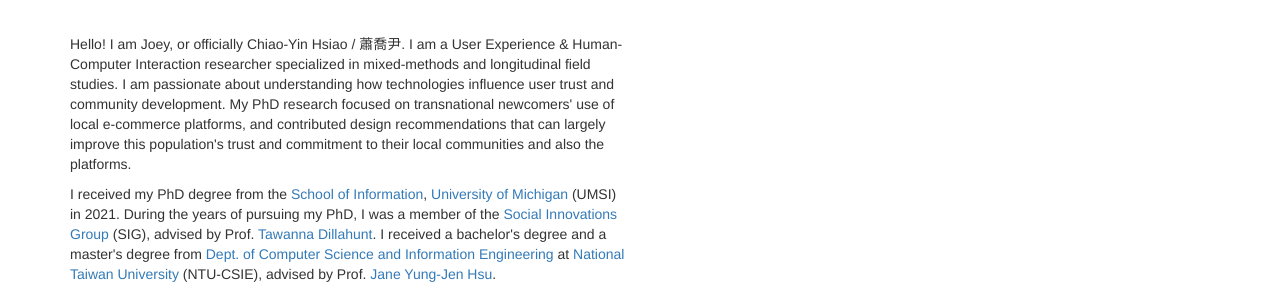
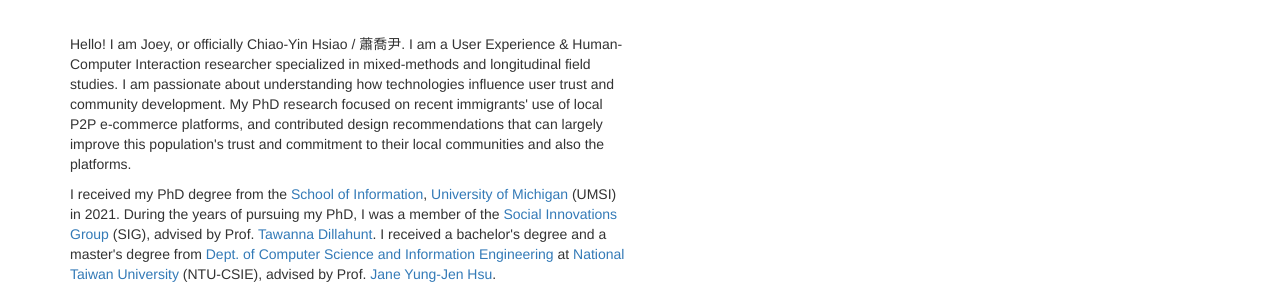
Before and after one commit to joeycyhsiao/joeycyhsiao.github.io, a Jekyll site: the page built from _posts/archive/2017-05-06-CHI.markdown, in a window 1280 px wide and 900 px high. Shown: the part 156-444 px from the top of the window. Built offline with Jekyll 4.4.1, drawn with Linux system fonts in a browser that asks for light colours; nearby versions of some CDN libraries; library files that are not in the unit come from our copies; some of the changed text lies outside the part shown.

Commit message:
Regular updates

```diff
--- a/_data/papers.yml
+++ b/_data/papers.yml
@@ -3,6 +3,7 @@
   title: "Exploring Email-Prompted Information Needs"
   year: "2021"
   venue: To Appear in <i>Proc. of the ACM Human-Computer Interaction</i>, Vol. 5, CSCW 2
+  info: "Honorable Mention; Presenter"
   file:
     - url: "Hsiao_PACMHCI21_preprint.pdf"
 
@@ -24,7 +25,7 @@
     - url: "Dillahunt_CHI21.pdf"
 
 - paper:
-  authors: Dillahunt, T. R. and <b>Hsiao, J. C.-Y.</b>.
+  authors: Dillahunt, T. R. and <b>Hsiao, J. C.-Y.</b>
   title: "SkillsIdentifier: A Tool to Promote Career Identity and Self-efficacy Among Underrepresented Job Seekers"
   year: "2021"
   info: "Presenter"
@@ -33,7 +34,7 @@
     - url: "Dillahunt_HICSS21.pdf"
 
 - paper:
-  authors: Dillahunt T. R. and <b>Hsiao, J. C.-Y.</b>.
+  authors: Dillahunt T. R. and <b>Hsiao, J. C.-Y.</b>
   title: "Positive Feedback and Self-reflection: Features to Support Self-efficacy among Resource-constrained Job Seekers"
   year: "2020"
   venue: In <i>Proc. of CHI'20</i>
--- a/_data/past.yml
+++ b/_data/past.yml
@@ -7,7 +7,7 @@
       - paper:
         url: "Hsiao_PACMHCI21_preprint.pdf"
         type: "Full Paper to Appear"
-        venue: "ACM CSCW 2021"
+        venue: "*Honorable Mention*, ACM CSCW 2021"
 
 - name: "Discovering People-Nearby Applications' Benefits for People who Face Life Transitions"
   role: "Project Leader - research design, project management, research execution, data analysis, article writing"
--- a/_data/posters.yml
+++ b/_data/posters.yml
@@ -1,5 +1,5 @@
 - paper:
-  authors: <b>Hsiao, J. C.-Y.</b>, Dillahunt, T. R.
+  authors: <b>Hsiao, J. C.-Y.</b> and Dillahunt, T. R.
   title: "More than Shared Ethnicity: Shared Identity’s Role in Transnational Newcomers’ Trust in Local Consumer-to-Consumer E-commerce"
   year: 2021
   venue: "Presented at CHI 2021 Late-breaking Work Session"
@@ -19,7 +19,7 @@
     - url: "Hsiao_CSCWDC19.pdf"
 
 - paper:
-  authors: Haimson, O. L., Semaan, B., Dym, B., <b>Hsiao, J. C.-Y,</b>, Herron, D., and Moncur, W.
+  authors: Haimson, O. L., Semaan, B., Dym, B., <b>Hsiao, J. C.-Y.</b>, Herron, D., and Moncur, W.
   title: "Life Transitions and Social Technologies: Research and Design for Times of Life Change"
   year: 2020
   venue: "Workshop proposal at CSCW 2019"
--- a/_includes/about.html
+++ b/_includes/about.html
@@ -8,7 +8,7 @@
 			  Hello! I am Joey, or officially Chiao-Yin Hsiao / 蕭喬尹.
               I am a User Experience &amp; Human-Computer Interaction researcher specialized in mixed-methods and longitudinal field studies.
               I am passionate about understanding how technologies influence user trust and community development.
-			  My PhD research focused on transnational newcomers' use of local e-commerce platforms,
+			  My PhD research focused on recent immigrants' use of local P2P e-commerce platforms,
               and contributed design recommendations that can largely improve this population's trust and commitment
               to their local communities and also the platforms.
               </p>
```
Also changed, not shown: 1 other file.
